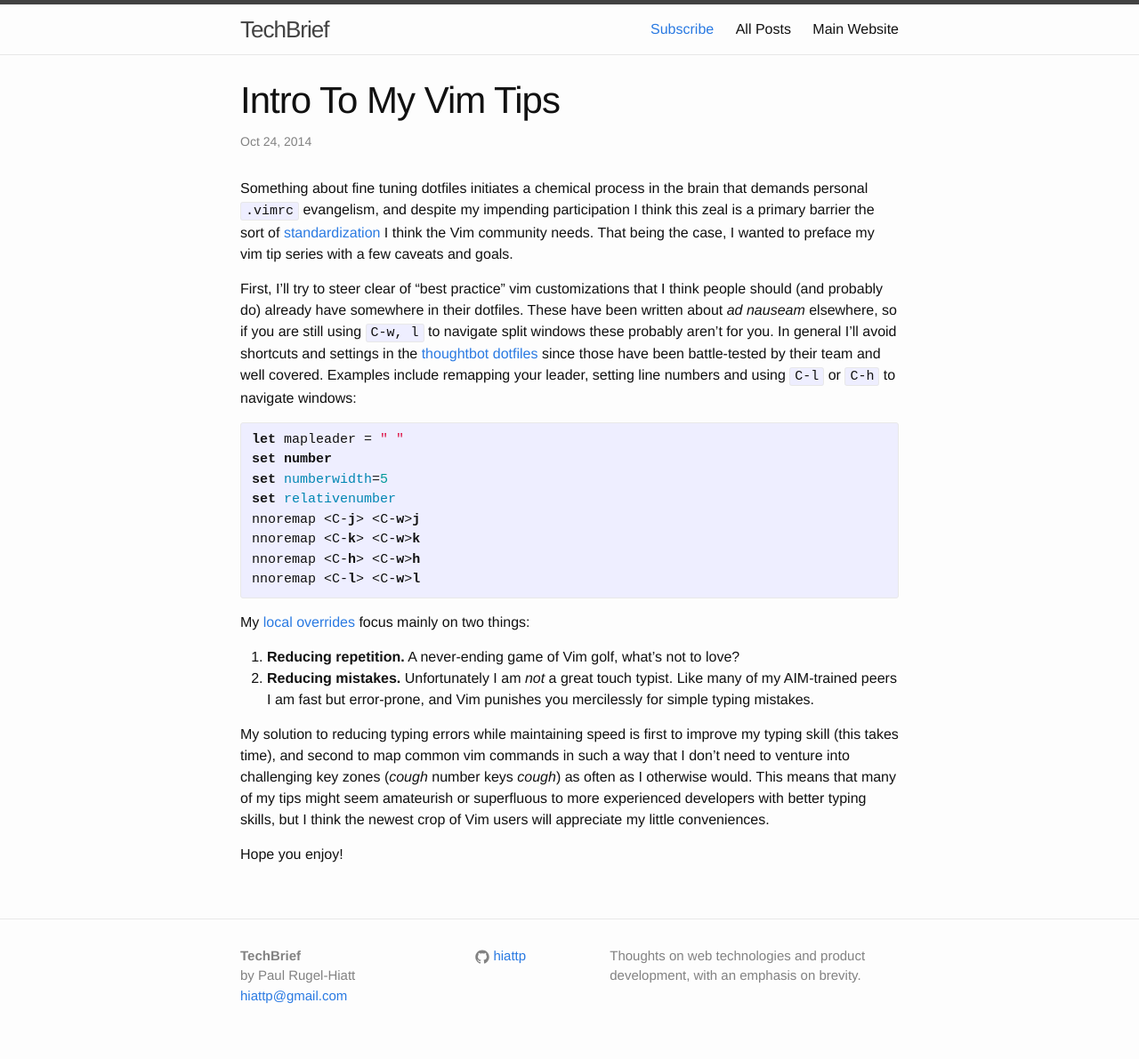
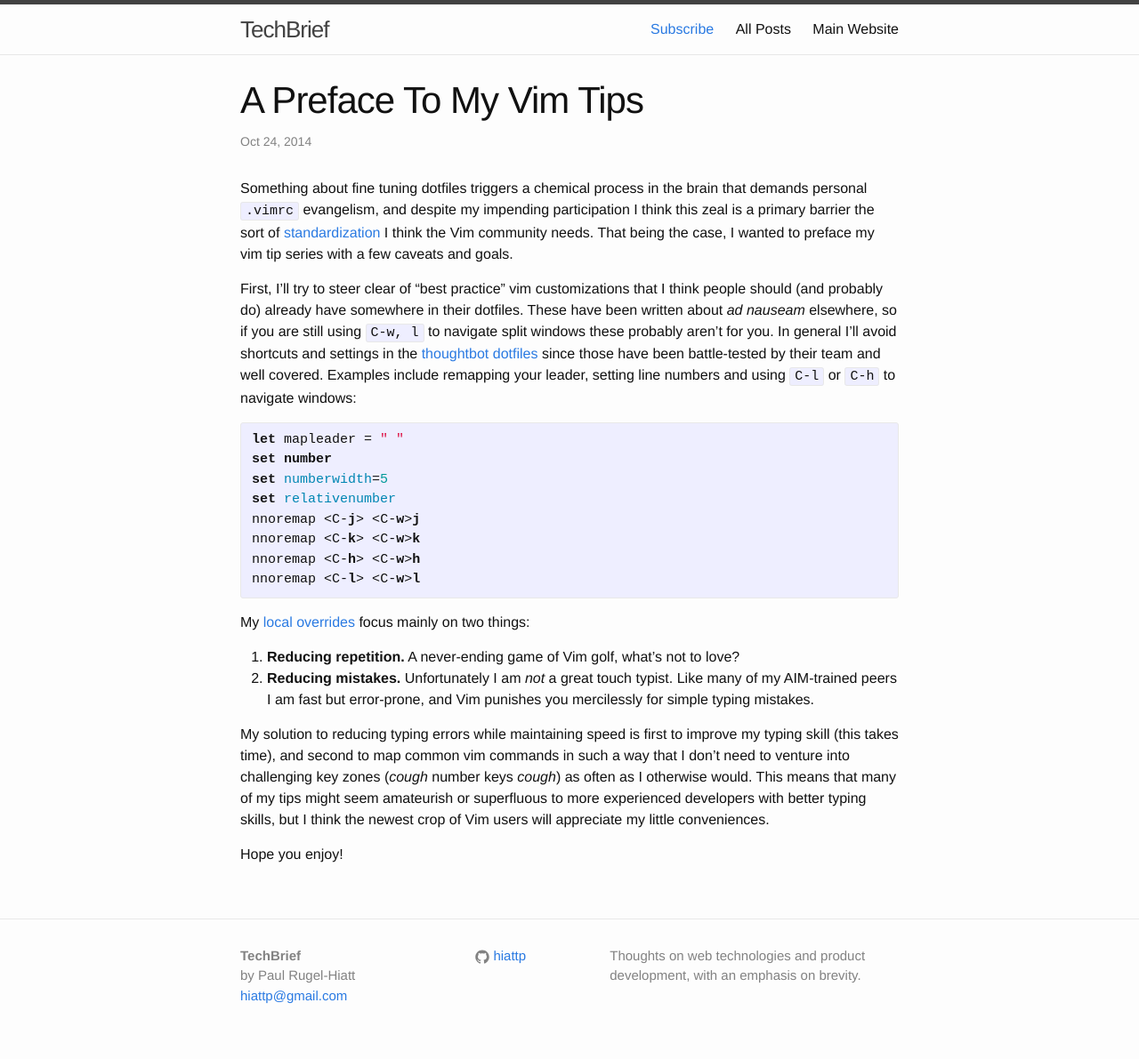
Before and after one commit to hiattp/blog, a Jekyll site: the page built from _posts/2014-10-24-a-preface-to-my-vim-tips.markdown, in a window 1280 px wide. Shown: the whole page at 89% size. Built offline with Jekyll 4.4.1, drawn with Linux system fonts in a browser that asks for light colours; comment, search, counter and statistics services are not loaded.

```diff
--- a/_posts/2014-10-24-intro-to-my-vim-tips.markdown
+++ b/_posts/2014-10-24-a-preface-to-my-vim-tips.markdown
@@ -1,10 +1,10 @@
 ---
 layout: post
-title:  "Intro To My Vim Tips"
+title:  "A Preface To My Vim Tips"
 date:   2014-10-24 12:13:26
 categories: vim
 ---
-Something about fine tuning dotfiles initiates a chemical process in the
+Something about fine tuning dotfiles triggers a chemical process in the
 brain that demands personal `.vimrc` evangelism, and despite my impending
 participation I think this zeal is a primary barrier
 the sort of [standardization][approachable] I think the Vim community needs.
```
Also changed, not shown: _posts/2014-10-25-vim-tip-paste-over-trailing-whitespace.markdown (added, +32 -0 lines), 1 other file.
